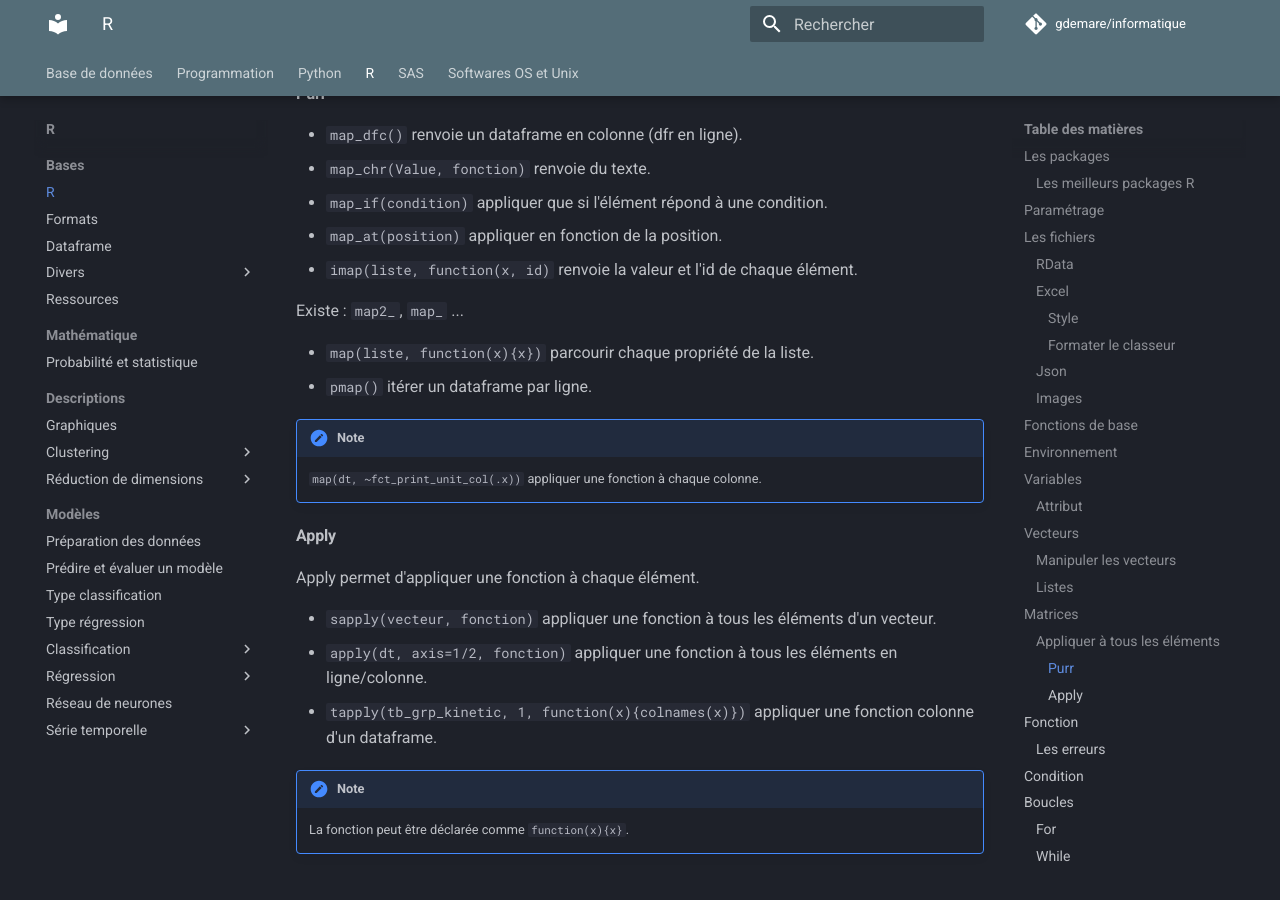
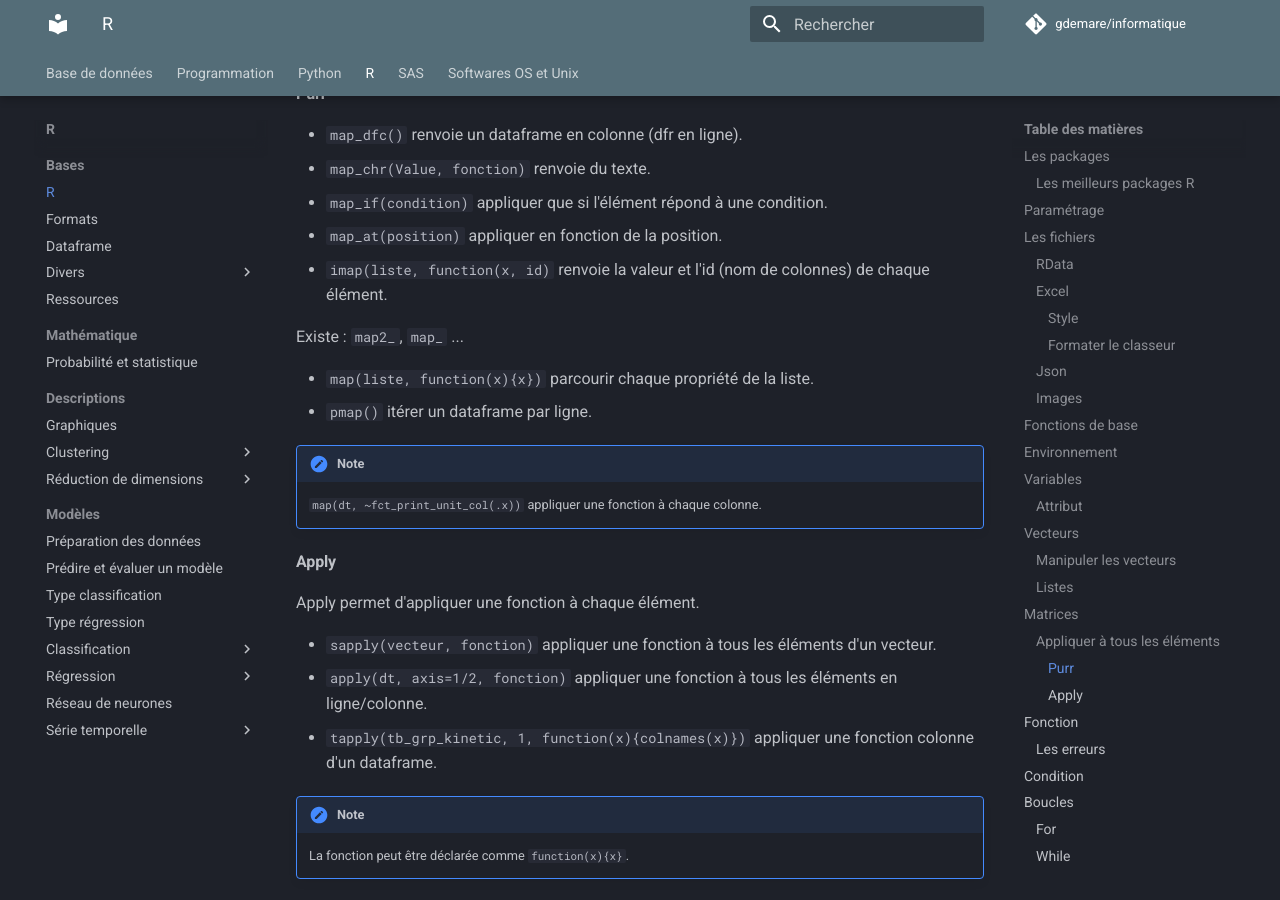
Before and after one commit to gdemare/Informatique, an MkDocs documentation site: the page built from docs/r/r_r.md, in a window 1280 px wide and 900 px high, scrolled down 6018 px. Built offline with MkDocs 1.6.1 and Material for MkDocs 9.7.7, drawn with Linux system fonts in a browser that asks for light colours; comment, search, counter and statistics services are not loaded.

Commit message:
Update r_r.md

```diff
--- a/docs/r/r_r.md
+++ b/docs/r/r_r.md
@@ -206,7 +206,7 @@ list(
 * `map_chr(Value, fonction)` renvoie du texte.
 * `map_if(condition)` appliquer que si l'élément répond à une condition.
 * `map_at(position)` appliquer en fonction de la position.
-* `imap(liste, function(x, id)` renvoie la valeur et l'id de chaque élément.
+* `imap(liste, function(x, id)` renvoie la valeur et l'id (nom de colonnes) de chaque élément.
 
 Existe : `map2_`, `map_` ...
 
```
